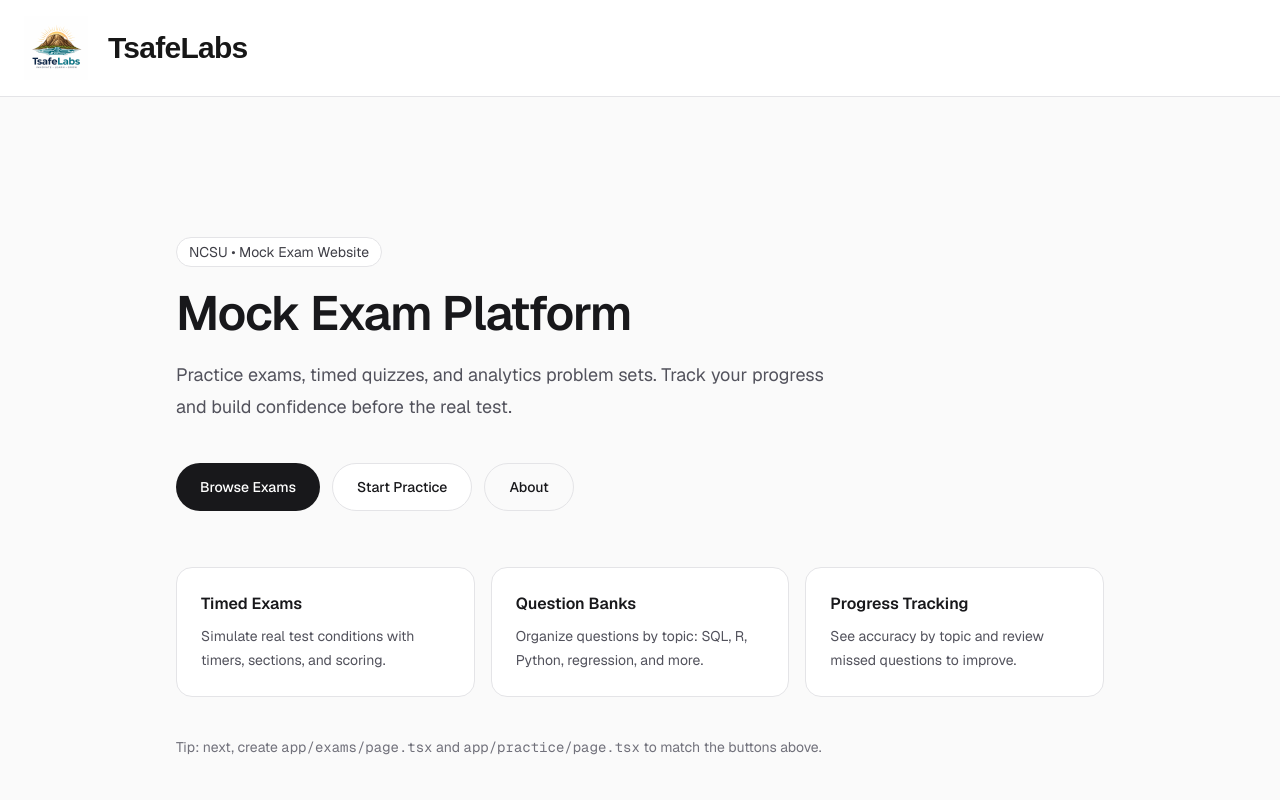
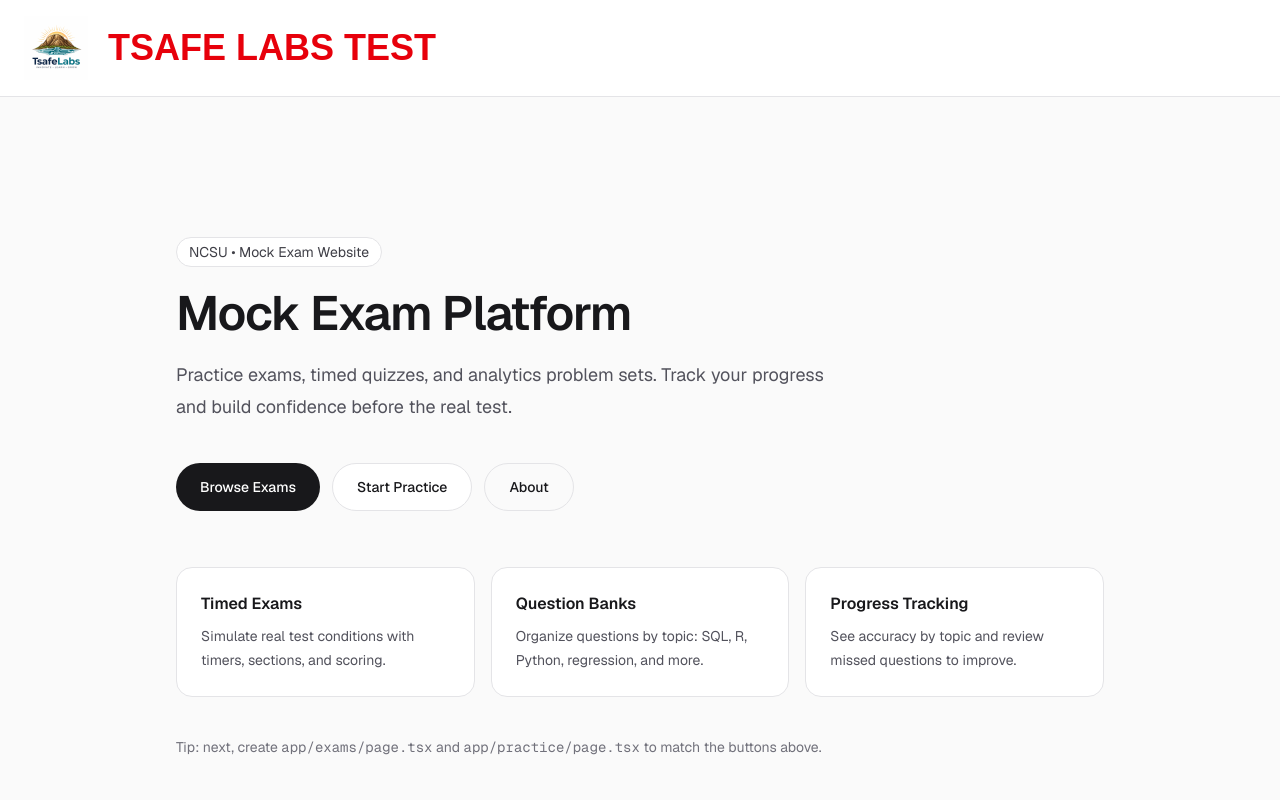
Before and after one commit to BasiruUsman/mock-exam-site, a Next.js app: page / in a window 1280 px wide. Shown: the top 800 px of the page. Built offline with nearby package versions, Linux system fonts and the light colour scheme.

Commit message:
Update header text to 'TSAFE LABS TEST'

```diff
--- a/app/layout.tsx
+++ b/app/layout.tsx
@@ -40,8 +40,8 @@ export default function RootLayout({
               priority
               className="h-16 w-auto"
             />
-            <span className="text-2xl sm:text-3xl font-semibold tracking-tight">
-              TsafeLabs
+            <span className="text-4xl font-bold text-red-600">
+              TSAFE LABS TEST
             </span>
           </div>
         </header>
```
